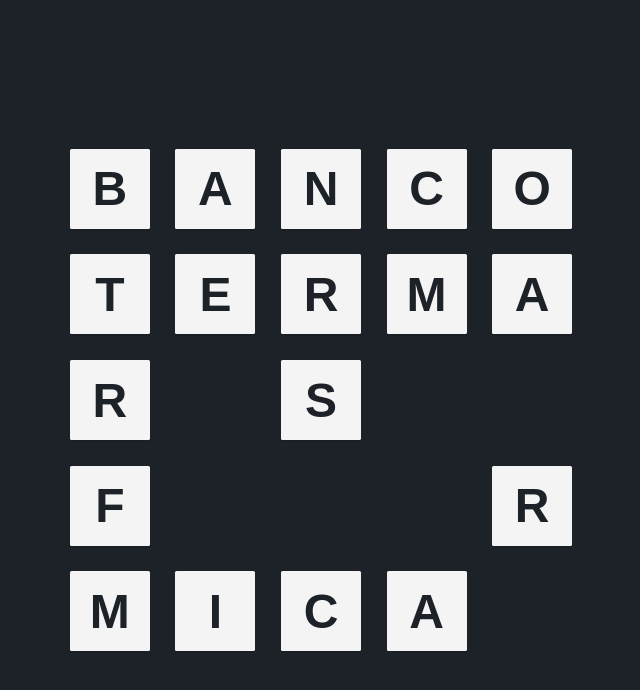
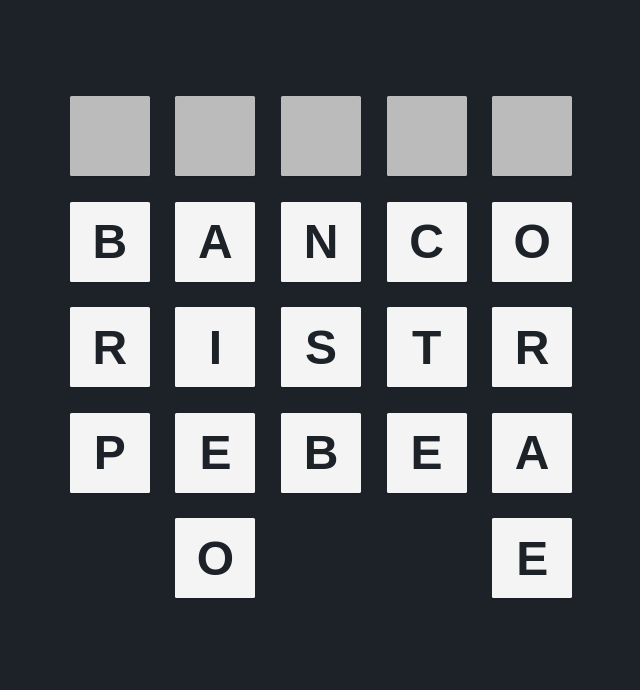
Before and after one commit to RonaldoCReis/anagrama, a React (Vite) app: page / in a window 1280 px wide. Shown: the top 690 px of the page, without its empty margins (319-959 px from the left). Built offline with nearby package versions, Linux system fonts and the light colour scheme.

Commit message:
display word

```diff
--- a/src/App.tsx
+++ b/src/App.tsx
@@ -3,7 +3,7 @@ import './App.css';
 import styles from './App.module.css';
 import Column from './app/Column';
 
-const words = ['banco', 'termo', 'risco', 'ficar', 'marca'];
+const words = ['banco', 'risco', 'pinta', 'poste', 'beber'];
 let anagrams: string[] = new Array(5).fill('');
 
 words.forEach((word) => {
@@ -20,8 +20,29 @@ function App() {
   const [selectedWord, setSelectedWord] = React.useState<string[]>(
     new Array(5).fill('')
   );
+  const [doneLetters, setDoneLetters] = React.useState('');
+  const [doneWords, setDoneWords] = React.useState([]);
+
+  function submitTry(): void {
+    const finalWord = selectedWord.join('');
+    words.forEach((word) => {
+      if (word === finalWord) {
+        setDoneLetters(doneLetters + word);
+        // setDoneWords([...doneWords])
+      }
+      console.log(doneLetters);
+    });
+  }
+
+  React.useEffect(() => {
+    if (selectedWord.join('').length === 5) {
+      submitTry();
+    }
+  }, [selectedWord]);
   return (
     <form className={styles.form}>
+      {/* <button className={styles.button}>Enviar</button> */}
+
       <main className={styles.main}>
         {anagrams.map((anagram, index) => (
           <Column
@@ -30,10 +51,10 @@ function App() {
             word={anagram}
             setSelectedWord={setSelectedWord}
             selectedWord={selectedWord}
+            doneLetters={doneLetters}
           />
         ))}
       </main>
-      {/* <button className={styles.button}>Enviar</button> */}
     </form>
   );
 }
--- a/src/app/Block.module.css
+++ b/src/app/Block.module.css
@@ -14,15 +14,33 @@
   border-radius: 0.1rem;
   box-shadow: 0 2px 0 0 rgba(0, 0, 0, 0.1);
   cursor: pointer;
+  position: relative;
+  /* transition: 0.3s; */
 }
 
 .active {
   color: var(--white);
-  background: #eebf50;
+  /* background: #eebf50; */
+  order: 1;
+  opacity: 0;
+  cursor: default;
+  pointer-events: none;
+  /* position: absolute; */
 }
 
 .placeholder {
   opacity: 0;
-  /* order: -1; */
+  order: 1;
   cursor: default;
+  pointer-events: none;
 }
+
+.displayBlock {
+  background: #bbb;
+  transition: 0.4s;
+}
+
+.done {
+  background: #55ee50;
+  color: var(--black);
+}
--- a/src/app/Block.tsx
+++ b/src/app/Block.tsx
@@ -5,14 +5,28 @@ type proptypes = {
   letter: string;
   setActiveLetter: Function;
   activeLetter: string | null;
+  doneLetters: string;
 };
 
-const Block = ({ letter, setActiveLetter, activeLetter }: proptypes) => {
+const Block = ({
+  letter,
+  setActiveLetter,
+  activeLetter,
+  doneLetters,
+}: proptypes) => {
+  const [isLetterDone, setIsLetterDone] = React.useState(false);
+
+  React.useEffect(() => {
+    console.log(doneLetters, doneLetters.includes(letter));
+    if (doneLetters.includes(letter) && letter === activeLetter) {
+      setIsLetterDone(true);
+    }
+  }, [doneLetters]);
   return (
     <div
-      className={`${styles.block} ${letter === '$' ? styles.placeholder : ''} ${
-        activeLetter === letter ? styles.active : ''
-      }`}
+      className={`${styles.block} ${letter === '$' ? styles.placeholder : ''}
+      ${activeLetter === letter ? styles.active : ''}
+      ${isLetterDone ? styles.done : ''}`}
       onClick={() => setActiveLetter(letter)}
     >
       {letter}
--- a/src/app/Column.tsx
+++ b/src/app/Column.tsx
@@ -1,12 +1,14 @@
 import React from 'react';
 import Block from './Block';
 import styles from './Column.module.css';
+import blockStyle from './Block.module.css';
 
 type proptypes = {
   word: string;
   setSelectedWord: Function;
   selectedWord: string[];
   columnIndex: number;
+  doneLetters: string;
 };
 
 const Column = ({
@@ -14,6 +16,7 @@ const Column = ({
   setSelectedWord,
   columnIndex,
   selectedWord,
+  doneLetters,
 }: proptypes) => {
   const [activeLetter, setActiveLetter] = React.useState<null | string>(null);
   // let letters: string[];
@@ -38,22 +41,36 @@ const Column = ({
   }, []);
 
   React.useEffect(() => {
+    setActiveLetter('');
+  }, [doneLetters]);
+
+  React.useEffect(() => {
+    const array = [...selectedWord];
     if (activeLetter) {
-      const array = [...selectedWord];
       array[columnIndex] = activeLetter;
-      setSelectedWord(array);
-      console.log(array, columnIndex);
+    } else {
+      array[columnIndex] = '';
     }
+    setSelectedWord(array);
   }, [activeLetter, setSelectedWord]);
 
   return (
     <div className={styles.Column}>
+      <div
+        className={`${blockStyle.block} ${blockStyle.displayBlock} ${
+          activeLetter && doneLetters.includes(activeLetter) && blockStyle.done
+        }`}
+        onClick={() => setActiveLetter('')}
+      >
+        {activeLetter}
+      </div>
       {letters.map((letter, index) => (
         <Block
           setActiveLetter={setActiveLetter}
           activeLetter={activeLetter}
           key={letter + index}
           letter={letter}
+          doneLetters={doneLetters}
         />
       ))}
     </div>
```
